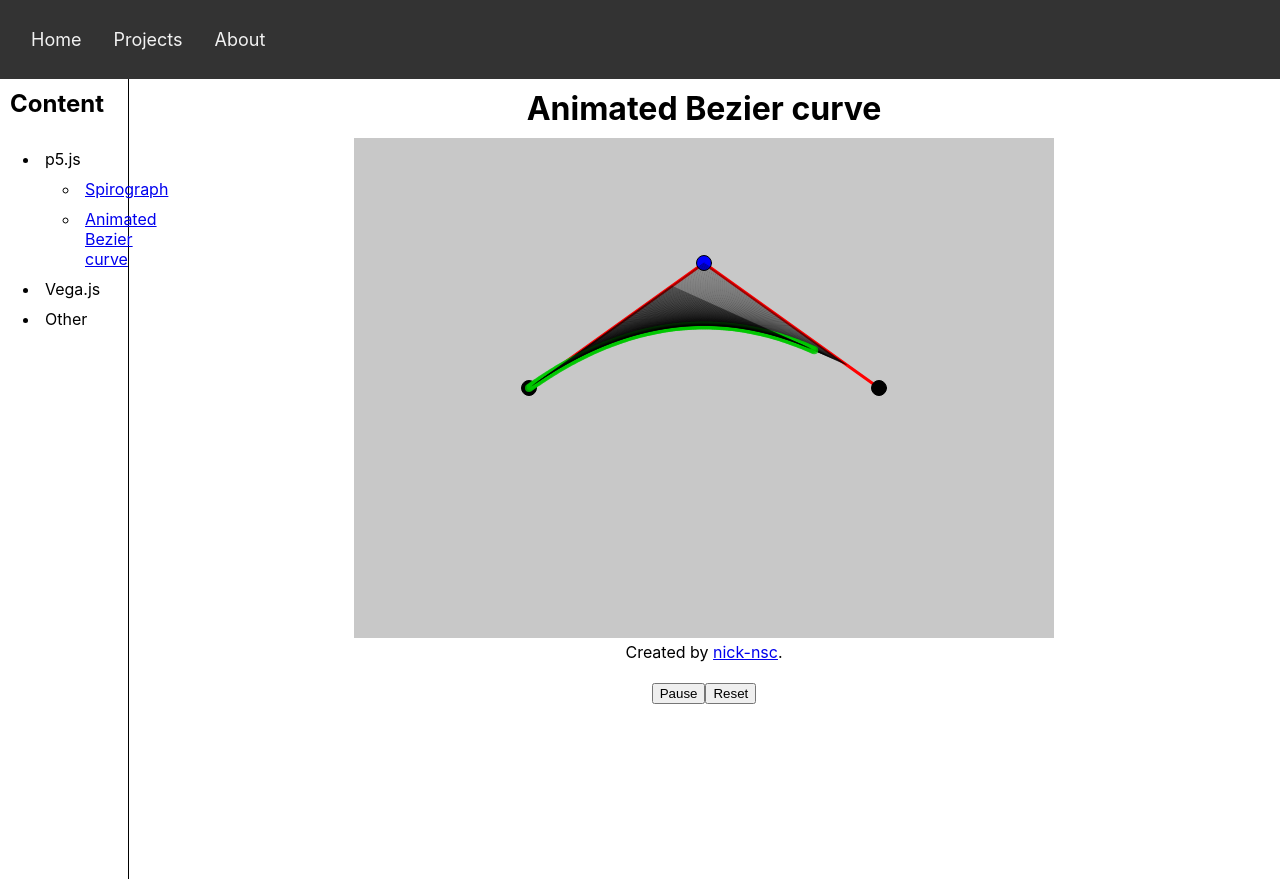
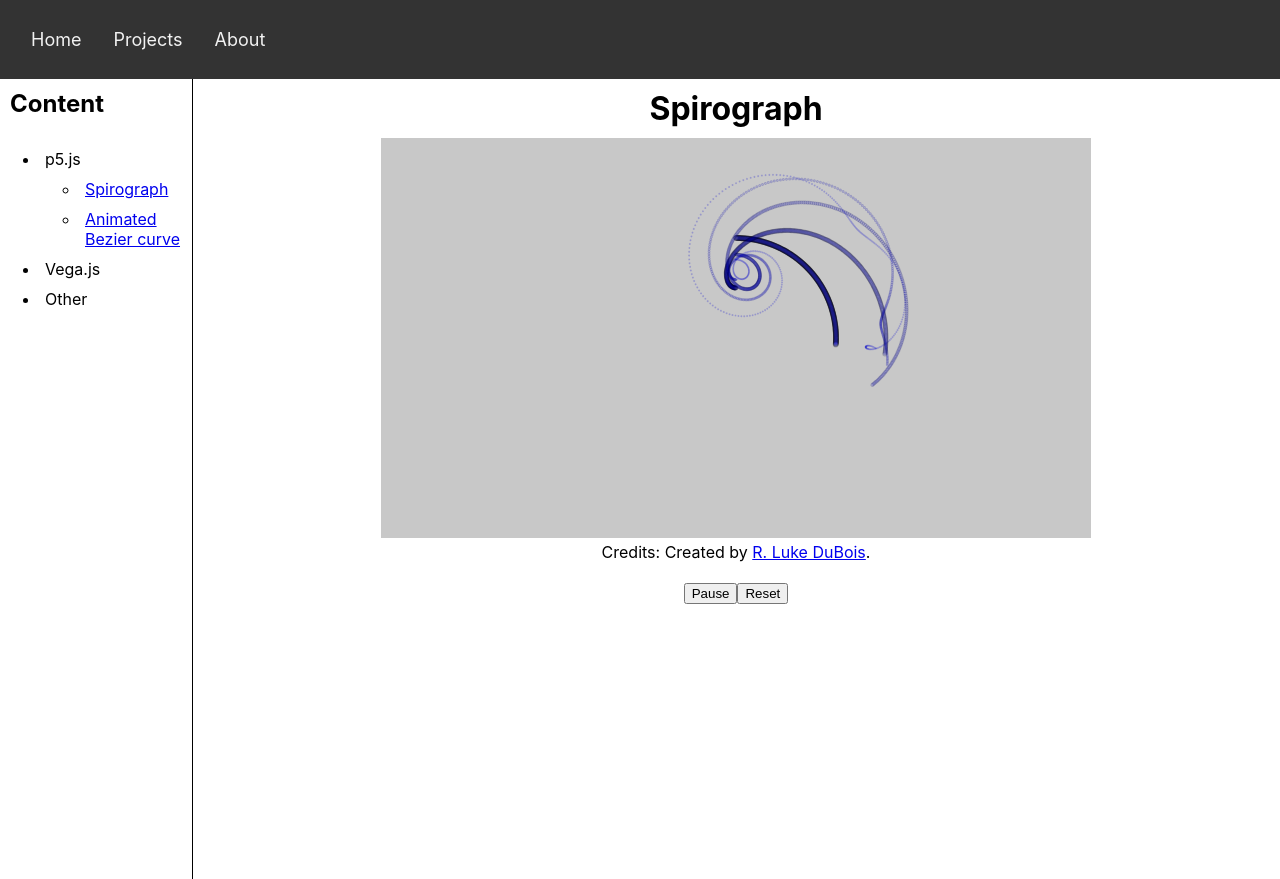
Before and after one commit to nick-nsc/react-app, a React (Create React App) app: page /#/projects/spirograph in a window 1280 px wide. Before the commit this address led to /#/projects/bezier_animation. Built offline with nearby package versions, Linux system fonts and the light colour scheme.

Commit message:
moved export expression in front of class; wider sidebar

```diff
--- a/src/App.js
+++ b/src/App.js
@@ -5,7 +5,7 @@ import About from './pages/About';
 import Home from './pages/Home';
 import Projects from './pages/Projects';
 
-class App extends React.Component {
+export default class App extends React.Component {
   render(){
     return (
       <div className="App">
@@ -26,5 +26,3 @@ class App extends React.Component {
     );
   }
 }
-
-export default App;
--- a/src/components/Navigation/Sidebar.css
+++ b/src/components/Navigation/Sidebar.css
@@ -1,5 +1,5 @@
 .Sidebar {
-    width: 10%;
+    width: 15%;
     height: 100%;
     position: absolute;
     text-align: left;
--- a/src/pages/About.js
+++ b/src/pages/About.js
@@ -1,7 +1,7 @@
 import './../App.css';
 import React from 'react';
 
-class About extends React.Component {
+export default class About extends React.Component {
     render() {
         return (
             <div>
@@ -15,5 +15,3 @@ class About extends React.Component {
         );
     }
 }
-
-export default About;
--- a/src/pages/Home.js
+++ b/src/pages/Home.js
@@ -2,7 +2,7 @@ import logo from './../images/logo.svg';
 import './../App.css';
 import React from 'react';
 
-class Home extends React.Component {
+export default class Home extends React.Component {
     render() {
         return (
             <div>
@@ -31,5 +31,3 @@ class Home extends React.Component {
         );
     }
 }
-
-export default Home;
--- a/src/pages/Projects.js
+++ b/src/pages/Projects.js
@@ -5,7 +5,7 @@ import Sidebar from '../components/Navigation/Sidebar.js';
 import Spirograph from './projects_code/spirograph.js';
 import BezierAnimation from './projects_code/bezier_animation.js';
 
-class Projects extends React.Component {
+export default class Projects extends React.Component {
     render() {
         return (
             <div name="projects-frame">
@@ -24,5 +24,3 @@ class Projects extends React.Component {
         );
     }
 }
-
-export default Projects;
--- a/src/pages/projects_code/bezier_animation.js
+++ b/src/pages/projects_code/bezier_animation.js
@@ -118,7 +118,7 @@ const SketchCode = (p) => {
     }
 }
 
-class BezierAnimation extends React.Component {
+export default class BezierAnimation extends React.Component {
     constructor(props) {
         super(props);
         this.state = {
@@ -156,7 +156,7 @@ class BezierAnimation extends React.Component {
 
     render() {
         return(
-            <main style={{ 'marginLeft': '10%' }}>
+            <main style={{ 'marginLeft': '15%' }}>
                 <div>
                     <h1>Animated Bezier curve</h1>
                 </div>
@@ -177,5 +177,3 @@ class BezierAnimation extends React.Component {
         )
     }
 }
-
-export default BezierAnimation;
--- a/src/pages/projects_code/spirograph.js
+++ b/src/pages/projects_code/spirograph.js
@@ -72,7 +72,7 @@ const SketchCode = (p) => {
     }
 }
 
-class Spirograph extends React.Component {
+export default class Spirograph extends React.Component {
     constructor(props) {
         super(props);
         this.state = {
@@ -110,7 +110,7 @@ class Spirograph extends React.Component {
 
     render() {
         return(
-            <main style={{ 'marginLeft': '10%' }}>
+            <main style={{ 'marginLeft': '15%' }}>
                 <div>
                     <h1>Spirograph</h1>
                 </div>
@@ -131,5 +131,3 @@ class Spirograph extends React.Component {
         )
     }
 }
-
-export default Spirograph;
```
